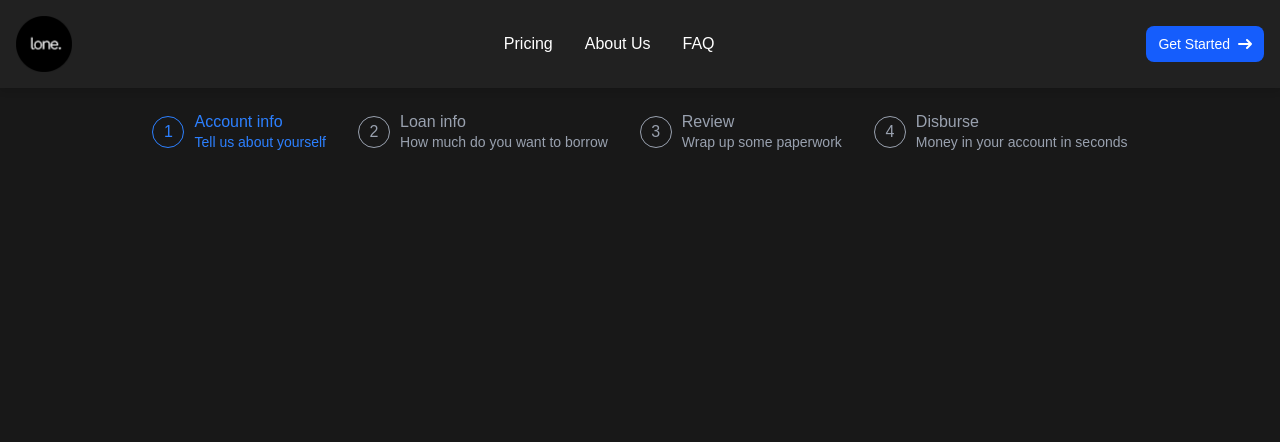
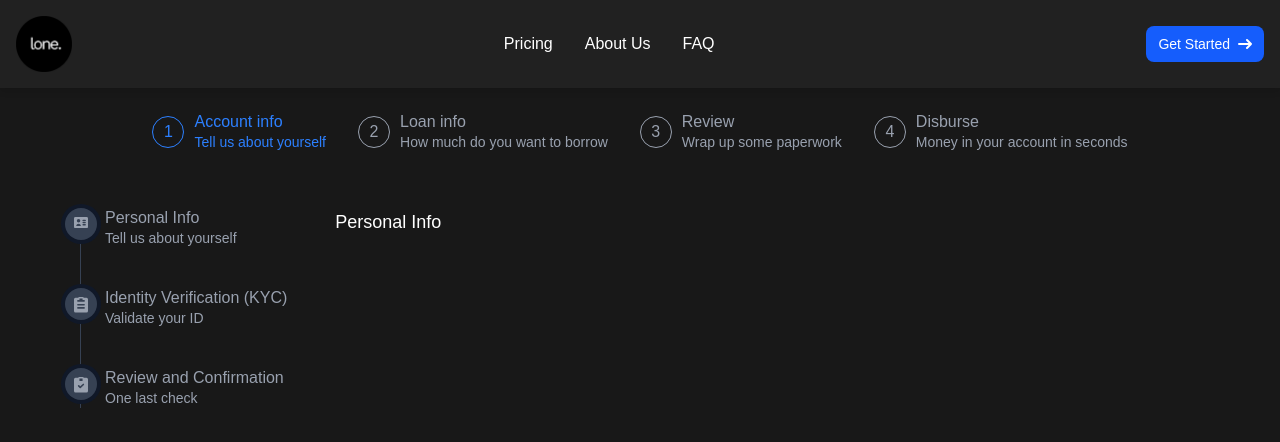
Before and after one commit to hakeem-jc/lone_2.0, a Next.js app: page /onboarding in a window 1280 px wide. Shown: the top 442 px of the page. Built offline with nearby package versions, Linux system fonts and the light colour scheme.

Commit message:
feat: Update and implement Timeline Stepper

```diff
--- a/app/components/ui/TimelineStepper.tsx
+++ b/app/components/ui/TimelineStepper.tsx
@@ -12,6 +12,23 @@ type TimelineStepperProps = {
 };
 
 const TimelineStepper: React.FC<TimelineStepperProps> = ({ steps }) => {
+  const completed_icon = (
+    <svg
+      aria-hidden="true"
+      xmlns="http://www.w3.org/2000/svg"
+      fill="none"
+      viewBox="0 0 16 12"
+    >
+      <path
+        stroke="currentColor"
+        strokeLinecap="round"
+        strokeLinejoin="round"
+        strokeWidth="2"
+        d="M1 5.917 5.724 10.5 15 1.5"
+      />
+    </svg>
+  );
+
   return (
     <ol className="ml-12 relative border-s border-gray-700 text-gray-400">
       {steps.map((step, index) => (
@@ -29,7 +46,7 @@ const TimelineStepper: React.FC<TimelineStepperProps> = ({ steps }) => {
                 step.completed ? "text-green-400" : "text-gray-400"
               }`}
             >
-              {step.icon}
+              {step.completed ? completed_icon : step.icon}
             </span>
           </span>
           <h3 className="font-medium leading-tight">{step.title}</h3>
--- a/app/onboarding/page.tsx
+++ b/app/onboarding/page.tsx
@@ -1,12 +1,60 @@
 import Header from "@/app/components/Header";
 import Stepper from "@/app/components/ui/Stepper";
-
+import TimelineStepper from "@/app/components/ui/TimelineStepper";
 
 const Page = () => {
+  const steps = [
+    {
+      title: "Personal Info",
+      description: "Tell us about yourself",
+      completed: false,
+      icon: (
+        <svg
+          aria-hidden="true"
+          xmlns="http://www.w3.org/2000/svg"
+          fill="currentColor"
+          viewBox="0 0 20 16"
+        >
+          <path d="M18 0H2a2 2 0 0 0-2 2v12a2 2 0 0 0 2 2h16a2 2 0 0 0 2-2V2a2 2 0 0 0-2-2ZM6.5 3a2.5 2.5 0 1 1 0 5 2.5 2.5 0 0 1 0-5ZM3.014 13.021l.157-.625A3.427 3.427 0 0 1 6.5 9.571a3.426 3.426 0 0 1 3.322 2.805l.159.622-6.967.023ZM16 12h-3a1 1 0 0 1 0-2h3a1 1 0 0 1 0 2Zm0-3h-3a1 1 0 1 1 0-2h3a1 1 0 1 1 0 2Zm0-3h-3a1 1 0 1 1 0-2h3a1 1 0 1 1 0 2Z" />
+        </svg>
+      ),
+    },
+    {
+      title: "Identity Verification (KYC)",
+      description: "Validate your ID",
+      completed: false,
+      icon: (
+        <svg
+          aria-hidden="true"
+          xmlns="http://www.w3.org/2000/svg"
+          fill="currentColor"
+          viewBox="0 0 18 20"
+        >
+          <path d="M16 1h-3.278A1.992 1.992 0 0 0 11 0H7a1.993 1.993 0 0 0-1.722 1H2a2 2 0 0 0-2 2v15a2 2 0 0 0 2 2h14a2 2 0 0 0 2-2V3a2 2 0 0 0-2-2Zm-3 14H5a1 1 0 0 1 0-2h8a1 1 0 0 1 0 2Zm0-4H5a1 1 0 0 1 0-2h8a1 1 0 1 1 0 2Zm0-5H5a1 1 0 0 1 0-2h2V2h4v2h2a1 1 0 1 1 0 2Z" />
+        </svg>
+      ),
+    },
+    {
+      title: "Review and Confirmation",
+      description: "One last check",
+      completed: false,
+      icon: (
+        <svg
+          aria-hidden="true"
+          xmlns="http://www.w3.org/2000/svg"
+          fill="currentColor"
+          viewBox="0 0 18 20"
+        >
+          <path d="M16 1h-3.278A1.992 1.992 0 0 0 11 0H7a1.993 1.993 0 0 0-1.722 1H2a2 2 0 0 0-2 2v15a2 2 0 0 0 2 2h14a2 2 0 0 0 2-2V3a2 2 0 0 0-2-2ZM7 2h4v3H7V2Zm5.7 8.289-3.975 3.857a1 1 0 0 1-1.393 0L5.3 12.182a1.002 1.002 0 1 1 1.4-1.436l1.328 1.289 3.28-3.181a1 1 0 1 1 1.392 1.435Z" />
+        </svg>
+      ),
+    },
+  ];
+
   return (
     <main className="pt-24">
       <Header />
-      <section className="flex flex-col gap-6 p-4">
+      <section className="flex flex-col gap-10 p-4">
         <Stepper
           steps={[
             {
@@ -28,12 +76,23 @@ const Page = () => {
               title: "Disburse",
               description: "Money in your account in seconds",
               completed: false,
-              }
+            },
           ]}
         />
+
+        <section className="flex gap-12 p-4">
+          <TimelineStepper steps={steps} />
+
+          <section>
+            <h2 className="text-lg">Personal Info</h2>
+
+
+          </section>
+
+        </section>
       </section>
     </main>
   );
-}
+};
 
 export default Page;
```
Lines whose indentation alone changed are shown as unchanged.
